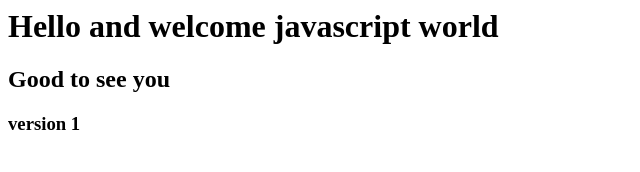
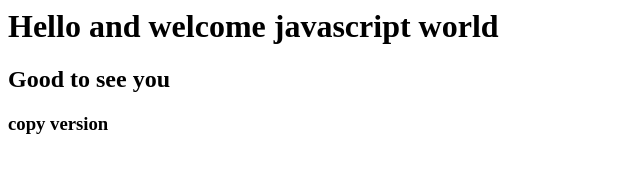
Before and after one commit to adam-rifai/javascript-app, a plain HTML site: page index.html in a window 1280 px wide. Shown: the full height of the page, 0-640 px from the left. Drawn offline with Linux system fonts and the light colour scheme.

Commit message:
last commit

```diff
--- a/index.html
+++ b/index.html
@@ -5,4 +5,4 @@
 
 <h1>Hello and welcome javascript world</h1>
 <h2>Good to see you</h2>
-<h3>version 1</h3>
+<h3>copy version</h3>
```
